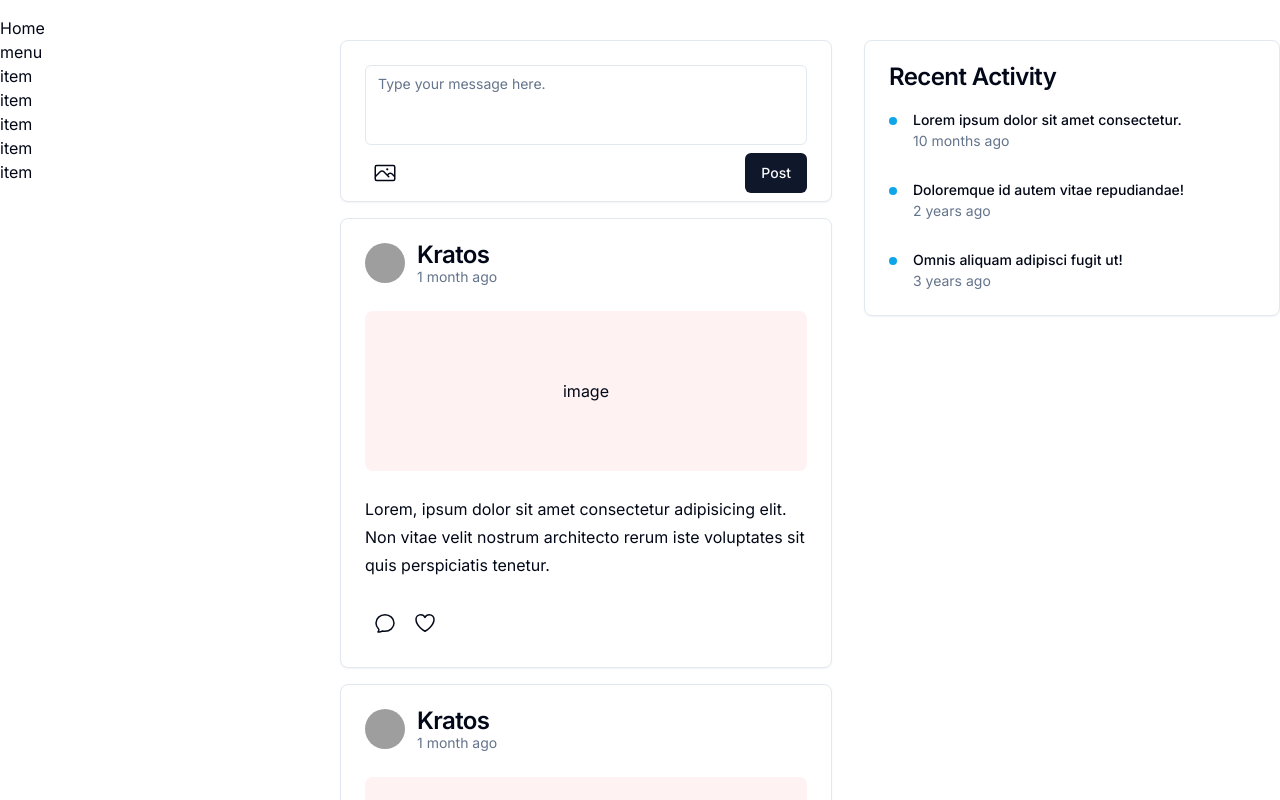
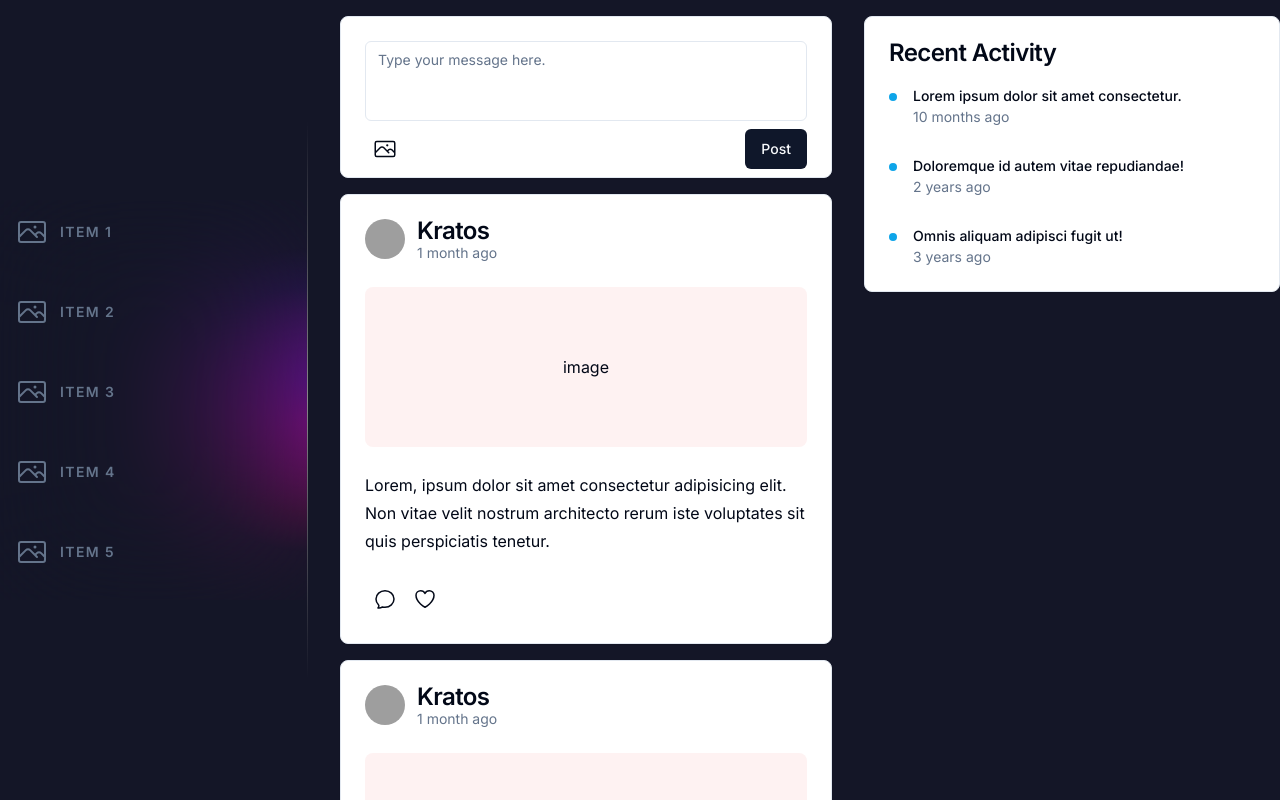
Before and after one commit to RahinF/howl, a Next.js app: page / in a window 1280 px wide. Shown: the top 800 px of the page. Built offline with nearby package versions, Linux system fonts and the light colour scheme; grey boxes are pictures that could not be loaded.

Commit message:
added nav styling and bg color

```diff
--- a/app/globals.css
+++ b/app/globals.css
@@ -74,3 +74,40 @@
     @apply bg-background text-foreground;
   }
 }
+
+.gradient {
+  background: radial-gradient(
+      circle at right 45%,
+      rgba(68, 21, 179, 0.6) 0%,
+      rgba(20, 22, 39, 0) 35%,
+      rgba(20, 22, 39, 0) 100%
+    ),
+    radial-gradient(
+      circle at right 55%,
+      rgba(255, 0, 128, 0.6) 0%,
+      rgba(20, 22, 39, 0) 35%,
+      rgba(20, 22, 39, 0) 100%
+    );
+}
+
+nav::after {
+  content: '';
+  display: block;
+  height: 100%;
+  width: 1px;
+  background: radial-gradient(
+    circle,
+    rgb(136, 135, 136) 0%,
+    rgba(0, 0, 0, 0) 100%
+  );
+}
+
+.hide-scrollbar::-webkit-scrollbar {
+  display: none;
+}
+
+/* Hide scrollbar for IE, Edge and Firefox */
+.hide-scrollbar {
+  -ms-overflow-style: none; /* IE and Edge */
+  scrollbar-width: none; /* Firefox */
+}
--- a/app/layout.tsx
+++ b/app/layout.tsx
@@ -16,7 +16,7 @@ export default function RootLayout({
 }) {
   return (
     <html lang="en">
-      <body className={inter.className}>{children}</body>
+      <body className={`${inter.className} bg-[#141627]`}>{children}</body>
     </html>
   );
 }
--- a/app/page.tsx
+++ b/app/page.tsx
@@ -1,29 +1,21 @@
 import MessageBox from '@/components/MessageBox';
+import Nav from '@/components/Nav';
 import Post from '@/components/Post';
 import RecentActivity from '@/components/RecentActivity';
 
 export default function Home() {
   return (
-    <main className="max-w-screen-xl min-h-screen m-auto py-4">
-      <h1>Home</h1>
-
+    <main className="max-w-screen-xl min-h-screen m-auto">
       <div className="grid grid-cols-12 gap-4">
-        <div className="col-span-3">
-          <h1>menu</h1>
-          <ul>
-            <li>item</li>
-            <li>item</li>
-            <li>item</li>
-            <li>item</li>
-            <li>item</li>
-          </ul>
+        <div className="col-span-3 h-screen fixed flex items-center">
+          <Nav />
         </div>
-        <div className="flex flex-col gap-4 px-4 col-span-5">
+        <div className="flex flex-col gap-4 px-4 col-span-5 col-start-4 pt-4">
           <MessageBox />
           <Post />
           <Post />
         </div>
-        <div className="col-span-4">
+        <div className="col-span-4 pt-4">
           <RecentActivity />
         </div>
       </div>
--- /dev/null
+++ b/components/Nav.tsx
@@ -0,0 +1,31 @@
+import { PhotoIcon } from '@heroicons/react/24/outline';
+import Link from 'next/link';
+
+interface Props {}
+
+const Nav = ({}: Props) => {
+  return (
+    <nav className="sticky top-0 h-[70vh] xl:w-[308px] flex items-center">
+      <span className="w-full">
+        <div className="h-[50vh] gradient overflow-y-scroll hide-scrollbar">
+          <div className="flex flex-col gap-4 backdrop-blur-3xl">
+            {[...Array(100)].map((_, index) => (
+              <Link
+                key={index}
+                href="/"
+                className="flex gap-3 items-center p-4"
+              >
+                <PhotoIcon className="h-8 w-8 text-muted-foreground" />
+                <span className="uppercase text-muted-foreground tracking-widest text-sm font-semibold hidden sm:block">
+                  item {index + 1}
+                </span>
+              </Link>
+            ))}
+          </div>
+        </div>
+      </span>
+    </nav>
+  );
+};
+
+export default Nav;
```
